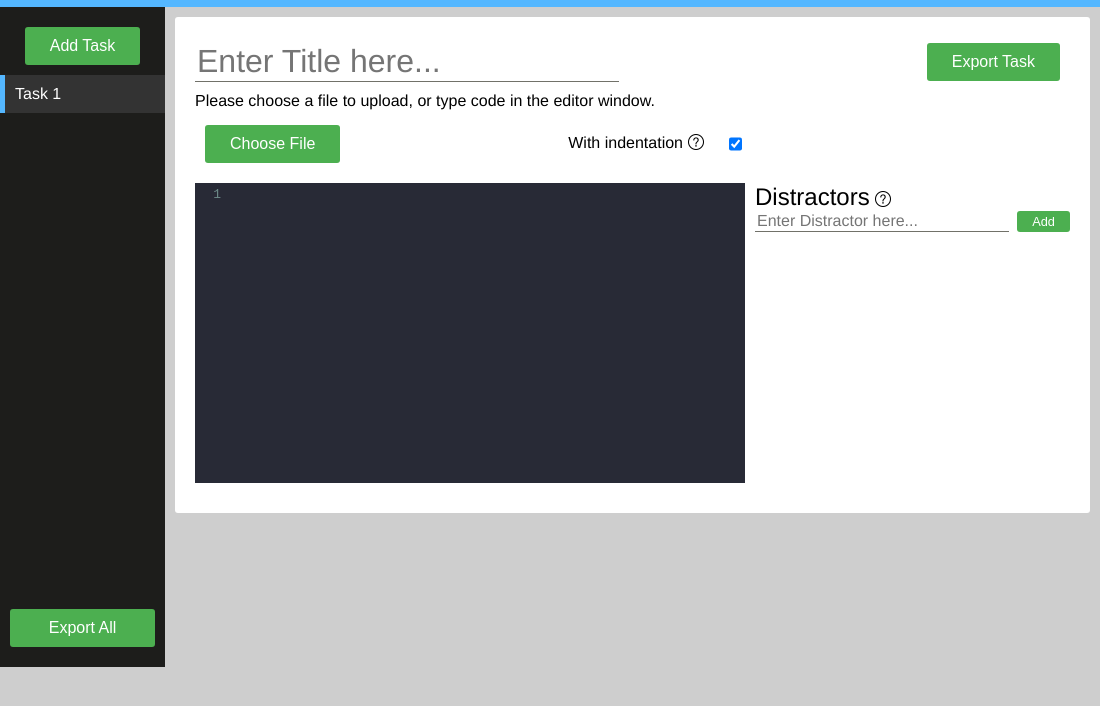
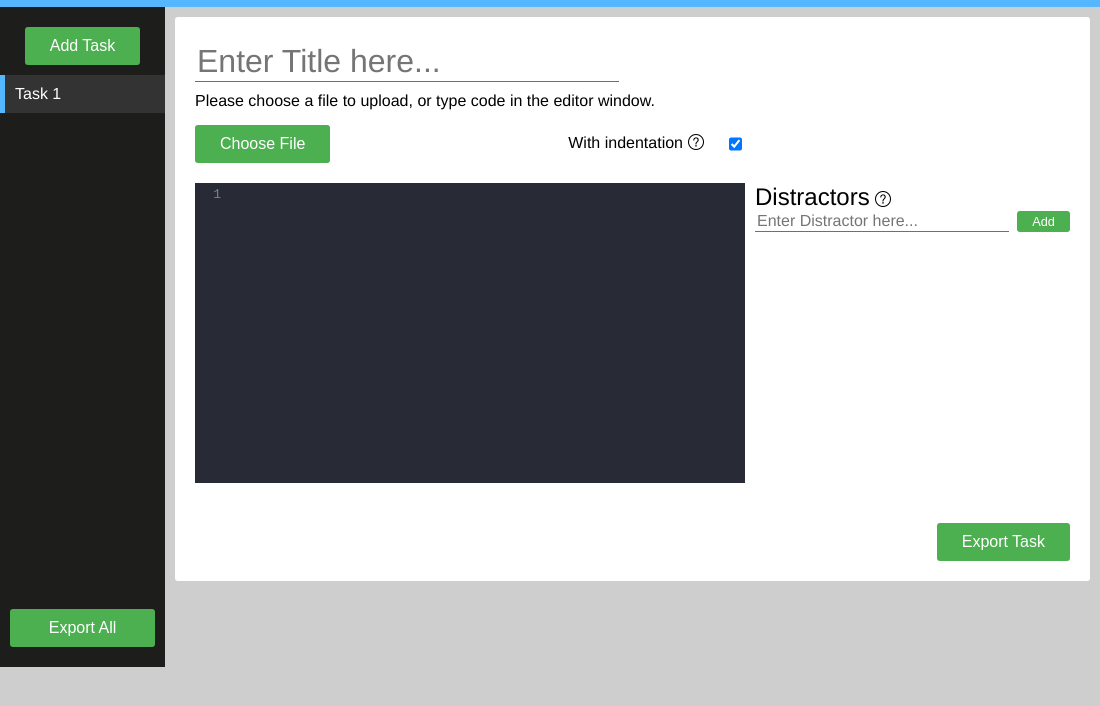
Before and after one commit to joachimjorgensen/masteroppgave-js, an Electron app: page src/index.html in a window 1100 px wide. Both pictures are taken after a click on the button "Add Task". Shown: the part 68-774 px from the top of the page. Drawn offline with nearby package versions, Linux system fonts and the light colour scheme; no server answers.

Commit message:
Move export buttom to bottom right

```diff
--- a/src/index.html
+++ b/src/index.html
@@ -95,7 +95,6 @@
 
                 <div class="taskTitleContainer">
                     <input class="taskTitleInput" id="taskTitleInput" type="text" name="titleInput" value="" placeholder="Enter Title here..." onchange="saveTask(); return null">
-                    <button class="downloadButton" onclick="downloadSingle(editor.getValue()); return null">Export Task</button>
                 </div>
 
                 <div class="taskTitleContainer">
@@ -159,6 +158,10 @@
 
                 </div>
 
+                <div class="ExportContainerBottom">
+                    <button class="downloadButton" onclick="downloadSingle(editor.getValue()); return null">Export Task</button>
+                </div>
+
             </div>
 
         </div>
--- a/src/styles/buttons.css
+++ b/src/styles/buttons.css
@@ -68,7 +68,6 @@ button {
 /* ------------------------------- */
 
 .downloadButton {
-    margin: 0 10px;
 }
 
 .downloadButton:hover {
--- a/src/styles/task.css
+++ b/src/styles/task.css
@@ -50,3 +50,11 @@
     flex: 1;
     padding-right: 10px;
 }
+
+.ExportContainerBottom {
+    display: flex;
+    flex-direction: row;
+    justify-content: flex-end;
+
+    margin-top: 30px;
+}
```
